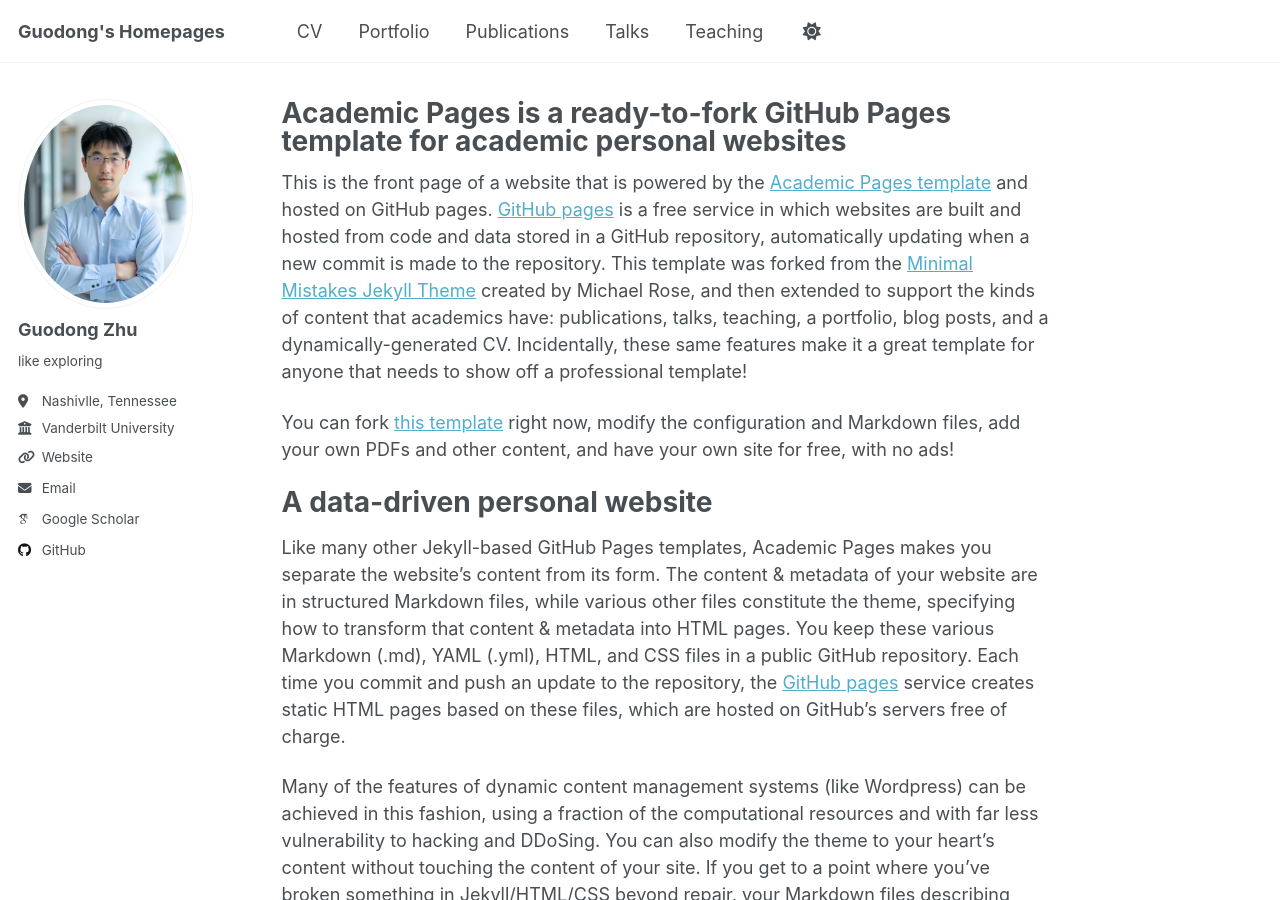
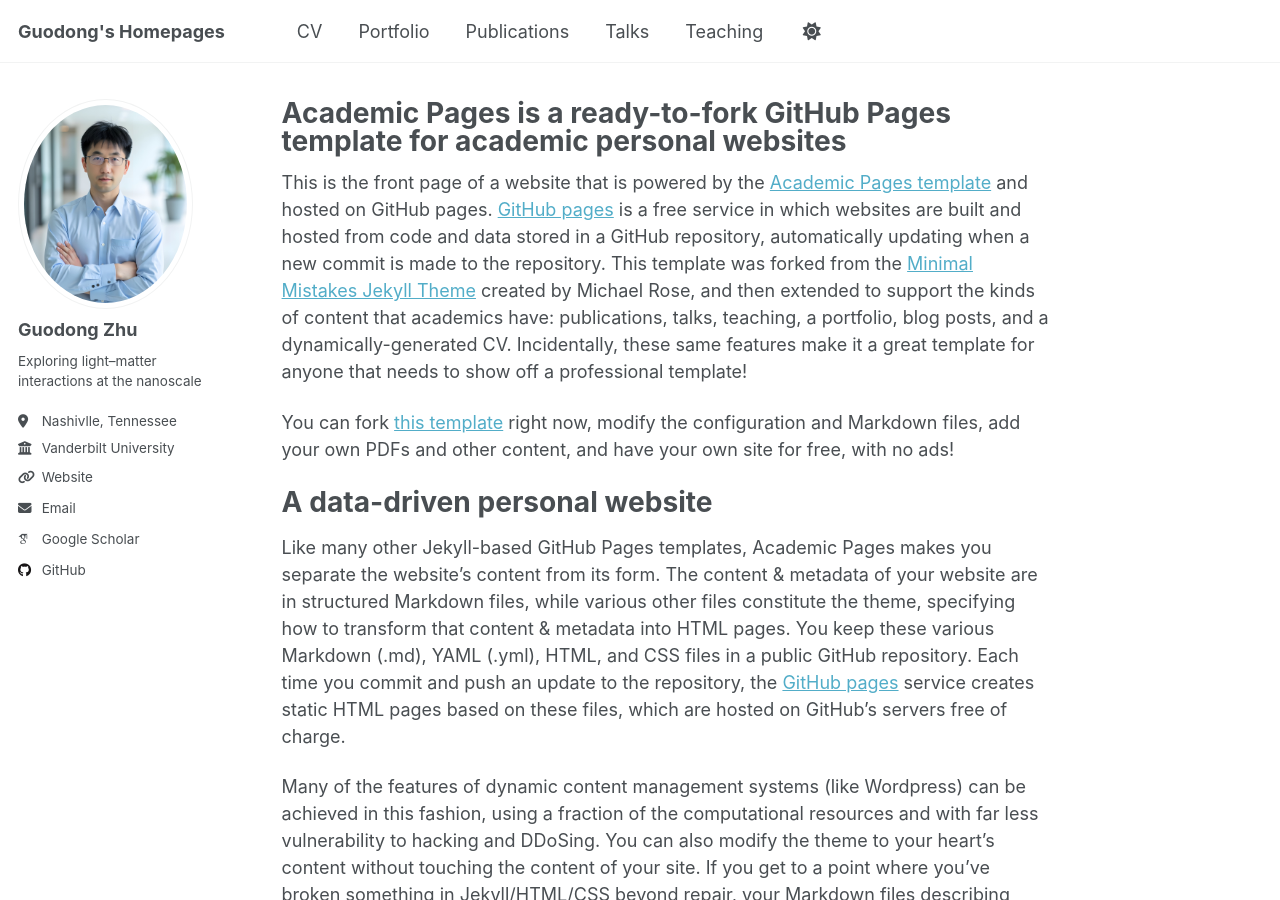
Before and after one commit to zgdydk123/zgdydk123.github.io, a Jekyll site: the page built from _pages/about.md, in a window 1280 px wide and 900 px high. Built offline with Jekyll 4.4.1, drawn with Linux system fonts in a browser that asks for light colours; some web fonts are replaced; a script that is not in the unit is left out.

Commit message:
Update _config.yml

```diff
--- a/_config.yml
+++ b/_config.yml
@@ -25,7 +25,7 @@ author:
   avatar           : "profile2.jpeg"
   name             : "Guodong Zhu"
   pronouns         : # example: "she/her"
-  bio              : "like exploring "
+  bio              : "Exploring light–matter interactions at the nanoscale"
   location         : "Nashivlle, Tennessee"
   employer         : "Vanderbilt University"
   uri              : "https://zgdydk123.github.io/"
```
